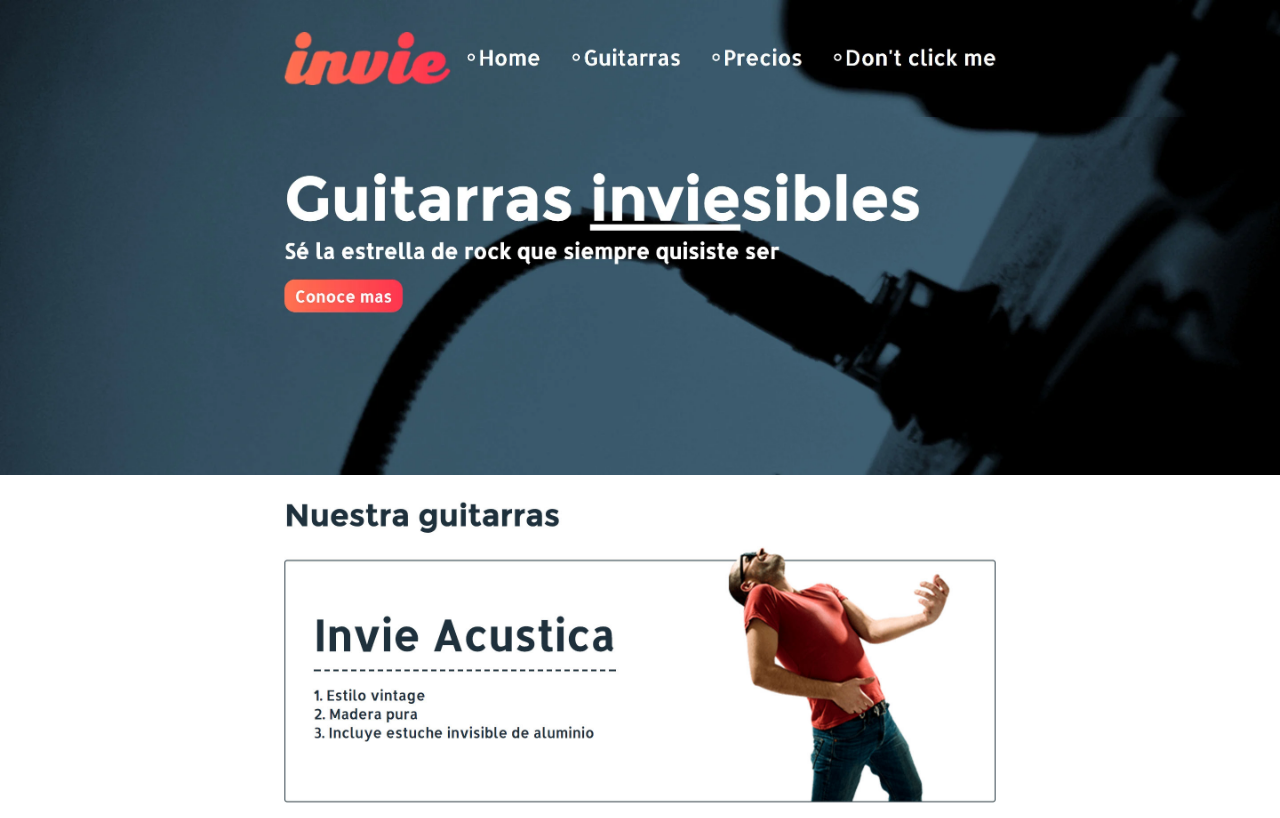
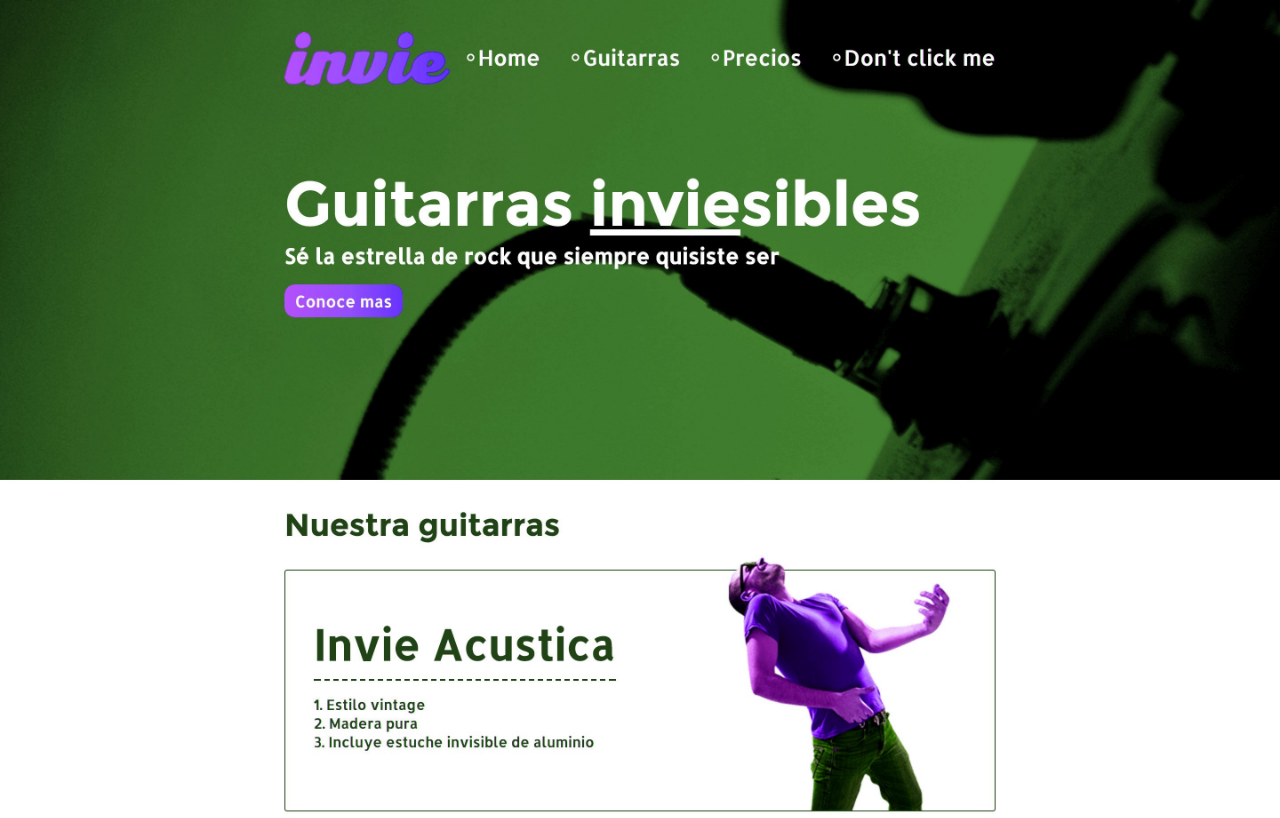
Before and after one commit to CristianADM/invie-github, a plain HTML site: page index.html in a window 1280 px wide. Shown: the top 818 px of the page. Drawn offline with Linux system fonts and the light colour scheme.

Commit message:
nueva version de invie

```diff
--- a/index.html
+++ b/index.html
@@ -15,8 +15,6 @@
     </style>
   </head>
   <body>
-    <img src="header.jpg" alt=""/>
-    <img src="hero.jpg" alt="">
-    <img src="acustica.jpg" alt="">
+    <img src="nueva-version.jpg" alt=""/>
   </body>
 </html>
```
Also changed, not shown: nueva-version.jpg (added).
